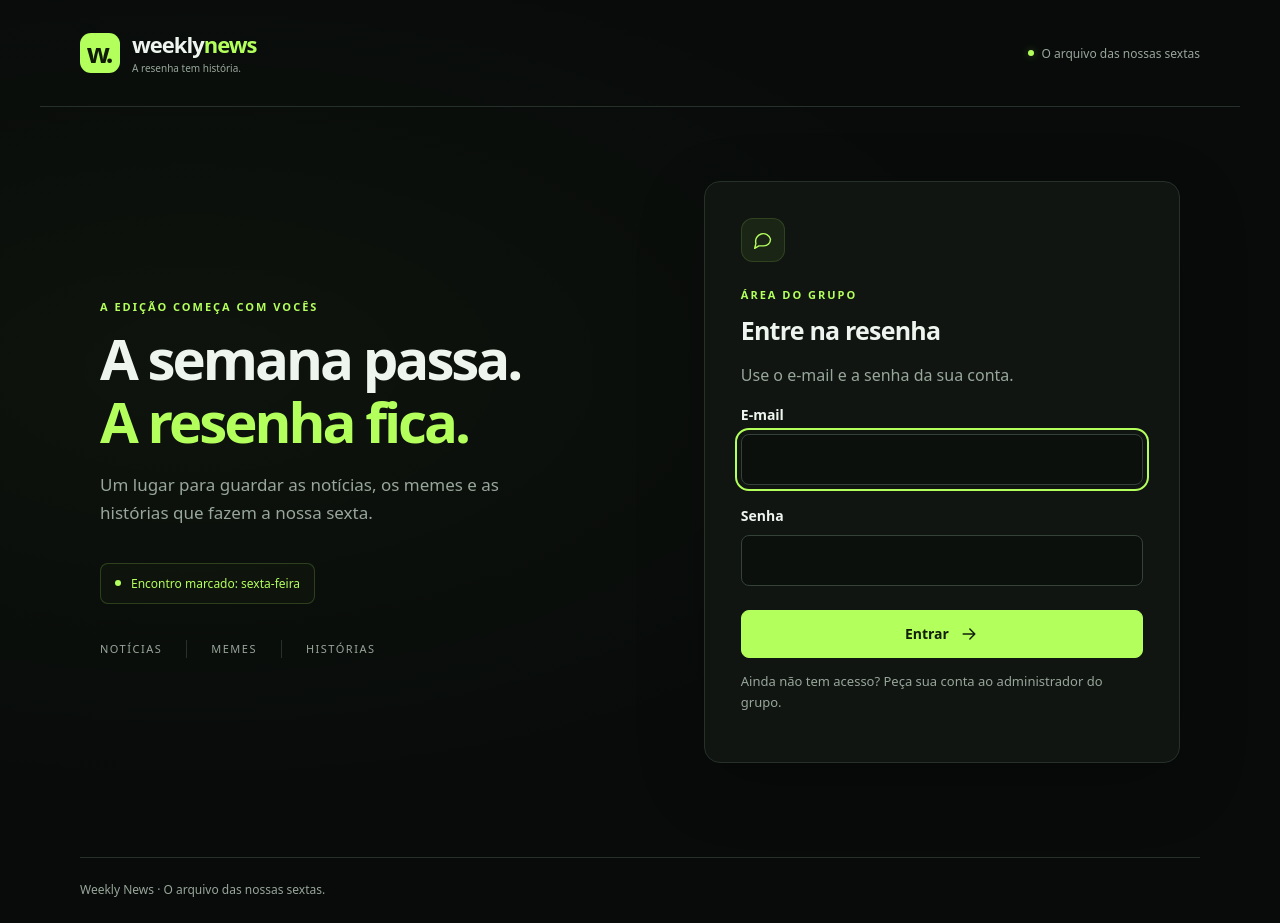
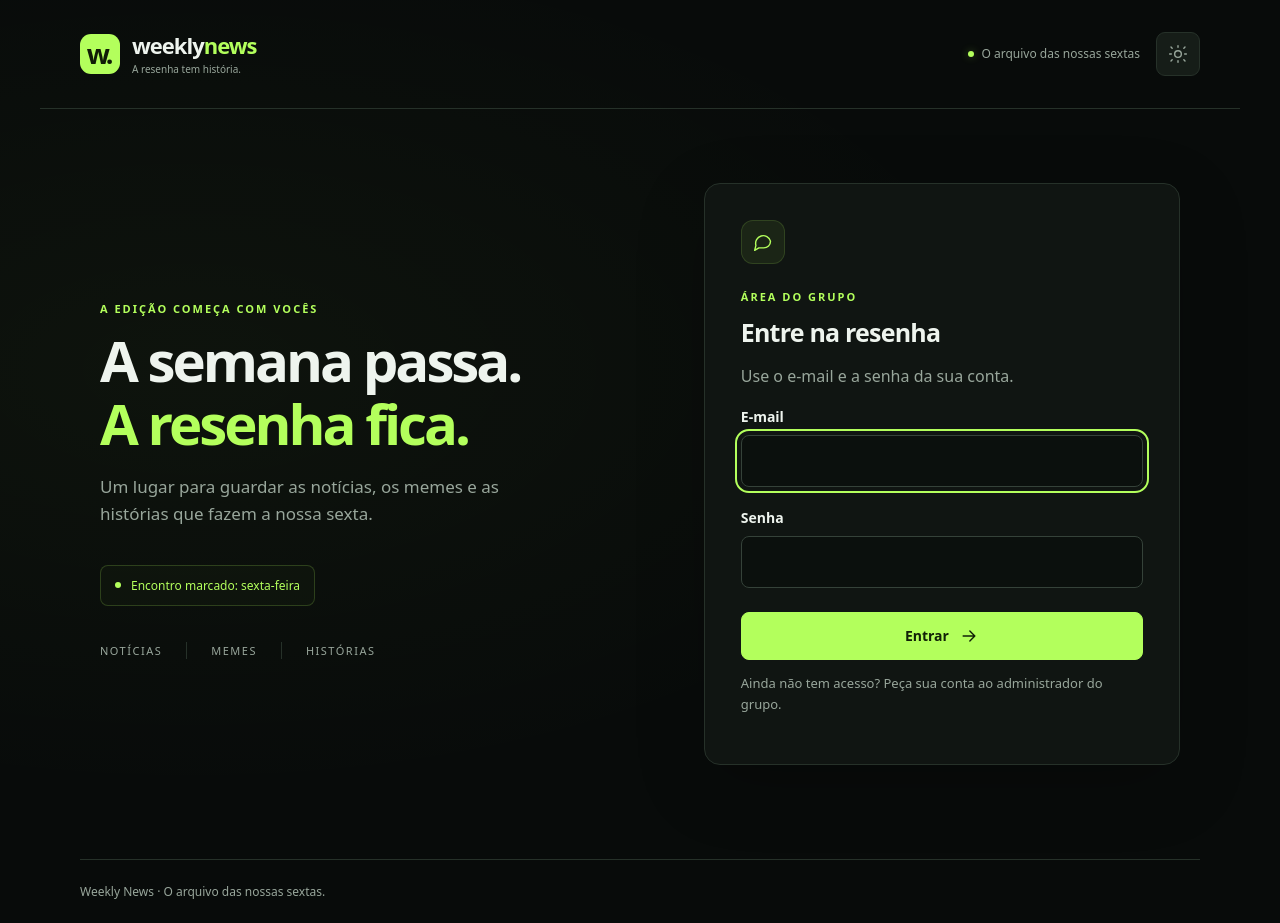
Before and after one commit to LeonardoKleimpaul/weekly-news, a Symfony app: template templates/security/login.html.twig in a window 1280 px wide. Before the commit the page ends 897 px from the top, so only its background shows below. Run offline with Twig, Linux system fonts and the light colour scheme; the template is opened without the code that fills it, so the values that code supplies are empty; some libraries are stand-ins or nearby versions.

Commit message:
added theme change

```diff
--- a/public/scripts/navigation.js
+++ b/public/scripts/navigation.js
@@ -5,9 +5,10 @@ if (sidebar && menuButton) {
     const mobile = window.matchMedia('(max-width: 860px)');
 
     const syncSidebar = () => {
-        if (sidebar.open) sidebar.close();
+        if (sidebar.matches(':modal')) sidebar.close();
         sidebar.setAttribute('role', mobile.matches ? 'dialog' : 'complementary');
-        if (!mobile.matches) sidebar.show();
+        // A desktop sidebar is static: show() would move focus to its first link.
+        sidebar.toggleAttribute('open', !mobile.matches);
         menuButton.setAttribute('aria-expanded', 'false');
         document.body.classList.remove('menu-open');
     };
@@ -19,6 +20,7 @@ if (sidebar && menuButton) {
     menuButton.addEventListener('click', () => {
         if (!mobile.matches || sidebar.open) return;
         sidebar.showModal();
+        sidebar.querySelector('[data-close-menu]').focus({ preventScroll: true });
         menuButton.setAttribute('aria-expanded', 'true');
         document.body.classList.add('menu-open');
     });
--- /dev/null
+++ b/public/scripts/theme.js
@@ -0,0 +1,38 @@
+(() => {
+    const root = document.documentElement;
+    const storageKey = 'weekly-news-theme';
+
+    // Apply the saved theme before styles load to avoid a flash on navigation.
+    try {
+        const savedTheme = localStorage.getItem(storageKey);
+        if (savedTheme === 'light' || savedTheme === 'dark') {
+            root.dataset.theme = savedTheme;
+        }
+    } catch {
+        // The toggle still works when the browser blocks storage.
+    }
+
+    document.addEventListener('DOMContentLoaded', () => {
+        const button = document.querySelector('[data-toggle-theme]');
+        if (!button) return;
+
+        const updateLabel = () => {
+            const label = root.dataset.theme === 'dark' ? 'Ativar modo claro' : 'Ativar modo escuro';
+            button.setAttribute('aria-label', label);
+            button.title = label;
+        };
+
+        button.addEventListener('click', () => {
+            root.dataset.theme = root.dataset.theme === 'dark' ? 'light' : 'dark';
+            updateLabel();
+            try {
+                localStorage.setItem(storageKey, root.dataset.theme);
+            } catch {
+                // Keep the theme active for this page even without persistence.
+            }
+        });
+
+        updateLabel();
+        button.hidden = false;
+    });
+})();
--- a/public/styles/app.css
+++ b/public/styles/app.css
@@ -1,4 +1,46 @@
-:root { color-scheme: dark; --paper: #080b0a; --surface: #101512; --surface-raised: #161d18; --ink: #eef4ee; --muted: #98a69b; --accent: #b3ff5c; --border: #263129; --sidebar-width: 264px; }
+:root {
+    color-scheme: dark;
+    --paper: #080b0a;
+    --surface: #101512;
+    --surface-raised: #161d18;
+    --sidebar: #0d120f;
+    --input: #0b100d;
+    --ink: #eef4ee;
+    --muted: #98a69b;
+    --accent: #b3ff5c;
+    --accent-rgb: 179, 255, 92;
+    --primary: #b3ff5c;
+    --primary-hover: #c4ff87;
+    --border: #263129;
+    --control-border: #354239;
+    --control-hover: #5b725e;
+    --secondary-hover: #222e25;
+    --success: #d1f7b1;
+    --error: #ffaaaa;
+    --error-rgb: 255, 136, 136;
+    --panel-shadow: 0 20px 70px #0003;
+    --sidebar-width: 264px;
+}
+:root[data-theme="light"] {
+    color-scheme: light;
+    --paper: #f3f6f1;
+    --surface: #ffffff;
+    --surface-raised: #eef3ea;
+    --sidebar: #fafcf8;
+    --input: #fafcf8;
+    --ink: #19251b;
+    --muted: #5a695d;
+    --accent: #3c6816;
+    --accent-rgb: 60, 104, 22;
+    --border: #d9e2d3;
+    --control-border: #b7c6b0;
+    --control-hover: #6e875e;
+    --secondary-hover: #e1eadb;
+    --success: #365b1e;
+    --error: #a82727;
+    --error-rgb: 168, 39, 39;
+    --panel-shadow: 0 20px 70px #2631290d;
+}
 * { box-sizing: border-box; }
 body { margin: 0; background: var(--paper); color: var(--ink); font-family: system-ui, -apple-system, sans-serif; line-height: 1.6; -webkit-font-smoothing: antialiased; }
 a { color: var(--accent); text-underline-offset: 4px; }
@@ -8,11 +50,12 @@ a { color: var(--accent); text-underline-offset: 4px; }
 .guest .site-header { max-width: 1200px; margin: 0 auto; padding-top: 32px; padding-bottom: 32px; }
 .brand { display: inline-flex; align-items: center; gap: 12px; color: var(--ink); text-decoration: none; font-size: 22px; font-weight: 800; letter-spacing: -1px; line-height: 1.1; }
 .brand .brand-accent { color: var(--accent); }
-.brand .brand-mark { display: grid; place-items: center; flex-shrink: 0; width: 40px; height: 40px; border-radius: 11px; background: var(--accent); color: #101b07; font-size: 27px; letter-spacing: -3px; padding-right: 3px; }
+.brand .brand-mark { display: grid; place-items: center; flex-shrink: 0; width: 40px; height: 40px; border-radius: 11px; background: var(--primary); color: #101b07; font-size: 27px; letter-spacing: -3px; padding-right: 3px; }
 .brand small { display: block; margin-top: 7px; font-size: 10px; font-weight: 400; letter-spacing: 0; color: var(--muted); }
 .header-label { font-size: 14px; color: var(--muted); }
-.header-tag { display: inline-flex; align-items: center; gap: 8px; margin-left: auto; color: var(--muted); font-size: 12px; }
-.status-dot { width: 6px; height: 6px; flex-shrink: 0; border-radius: 50%; background: var(--accent); box-shadow: 0 0 9px #b3ff5c55; }
+.header-actions { display: flex; align-items: center; gap: 16px; margin-left: auto; flex-shrink: 0; }
+.header-tag { display: inline-flex; align-items: center; gap: 8px; color: var(--muted); font-size: 12px; }
+.status-dot { width: 6px; height: 6px; flex-shrink: 0; border-radius: 50%; background: var(--accent); box-shadow: 0 0 9px rgba(var(--accent-rgb), .33); }
 main { width: 100%; max-width: 1240px; flex: 1; margin: 0 auto; padding: 44px 40px 64px; }
 footer { margin: 0 40px; border-top: 1px solid var(--border); padding: 22px 0; color: var(--muted); font-size: 12px; }
 .guest footer { width: calc(100% - 80px); max-width: 1120px; margin: 0 auto; }
--- a/templates/base.html.twig
+++ b/templates/base.html.twig
@@ -1,11 +1,12 @@
 <!DOCTYPE html>
 {% import 'components/icons.html.twig' as icons %}
 {% set current_route = app.request.attributes.get('_route') %}
-<html lang="pt-BR">
+<html lang="pt-BR" data-theme="dark">
 <head>
     <meta charset="UTF-8">
     <meta name="viewport" content="width=device-width, initial-scale=1">
     <title>{% block title %}Weekly News{% endblock %}</title>
+    <script src="{{ asset('scripts/theme.js') }}"></script>
     <link rel="stylesheet" href="{{ asset('styles/app.css') }}">
     <script src="{{ asset('scripts/navigation.js') }}" defer></script>
 </head>
@@ -43,11 +44,16 @@
             {% if app.user %}
                 <button class="icon-button menu-toggle" type="button" aria-controls="site-sidebar" aria-expanded="false" aria-haspopup="dialog" aria-label="Abrir menu" data-open-menu>{{ icons.icon('menu') }}</button>
                 <span class="header-label">{{ current_route starts with 'admin_user_' ? 'Administração / Usuários' : (current_route == 'app_account' ? 'Minha conta' : 'O nosso espaço') }}</span>
-                <span class="header-tag"><span class="status-dot"></span>Área do grupo</span>
             {% else %}
                 <a class="brand" href="{{ path('app_login') }}"><span class="brand-mark">w.</span><span>weekly<span class="brand-accent">news</span><small>A resenha tem história.</small></span></a>
-                <span class="header-tag"><span class="status-dot"></span>O arquivo das nossas sextas</span>
             {% endif %}
+            <div class="header-actions">
+                <span class="header-tag"><span class="status-dot"></span>{{ app.user ? 'Área do grupo' : 'O arquivo das nossas sextas' }}</span>
+                <button class="icon-button theme-toggle" type="button" data-toggle-theme aria-label="Ativar modo claro" title="Ativar modo claro" hidden>
+                    <span class="theme-icon-light">{{ icons.icon('sun') }}</span>
+                    <span class="theme-icon-dark">{{ icons.icon('moon') }}</span>
+                </button>
+            </div>
         </header>
     <main id="main-content" tabindex="-1">
         {% for message in app.flashes('success') %}<div class="notice" role="status">{{ message }}</div>{% endfor %}
--- a/templates/components/icons.html.twig
+++ b/templates/components/icons.html.twig
@@ -7,7 +7,9 @@
         menu: 'M4 6h16M4 12h16M4 18h16',
         close: 'm6 6 12 12M6 18 18 6',
         chat: 'M21 11a8 8 0 0 1-8 8H7l-5 3 1.5-6A8 8 0 1 1 21 11',
-        arrow: 'M5 12h14m-6-6 6 6-6 6'
+        arrow: 'M5 12h14m-6-6 6 6-6 6',
+        sun: 'M16 12a4 4 0 1 1-8 0 4 4 0 0 1 8 0M12 2v2M12 20v2M2 12h2M20 12h2m-3-7 1.4-1.4M3.6 20.4 5 19M19 19l1.4 1.4M3.6 3.6 5 5',
+        moon: 'M20.9 13A9 9 0 0 1 11 3.1 9 9 0 1 0 20.9 13Z'
     } %}
     <svg class="icon" width="20" height="20" viewBox="0 0 24 24" fill="none" stroke="currentColor" stroke-width="1.7" stroke-linecap="round" stroke-linejoin="round" aria-hidden="true" focusable="false"><path d="{{ paths[name] }}"/></svg>
 {% endmacro %}
```
Also changed, not shown: other parts of public/styles/app.css (+22 -19 lines), README.md.
